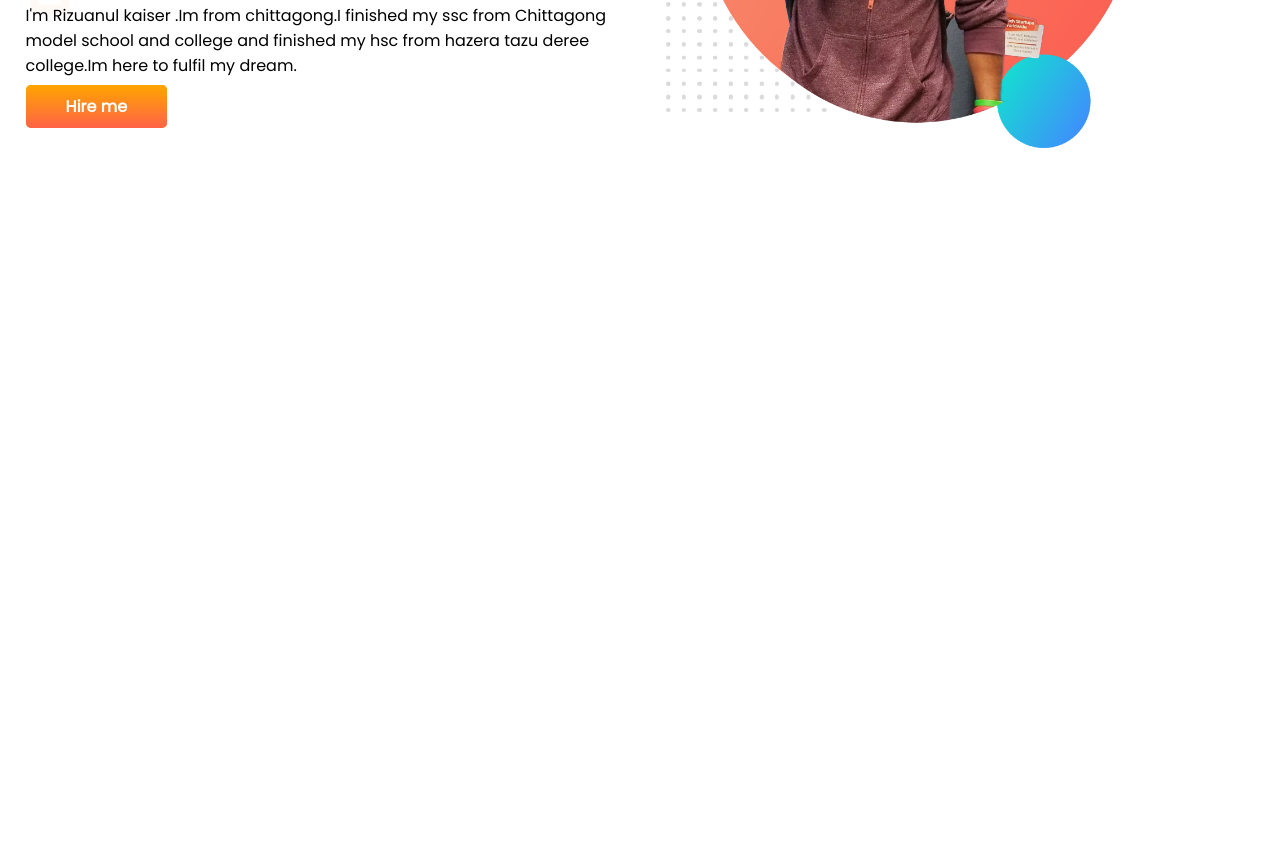
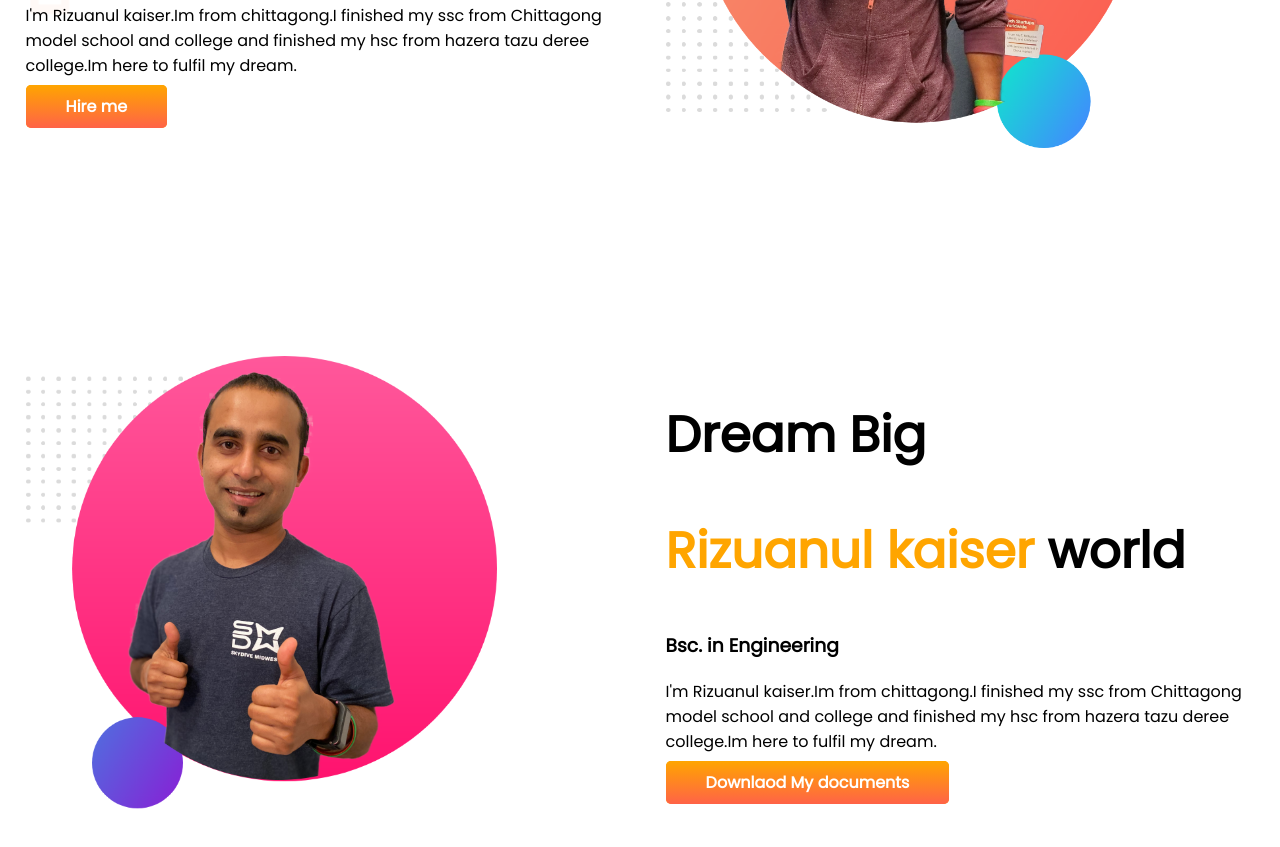
Before and after one commit to rizuanul-kaiser/developer-portfolio, a plain HTML site: page index.html in a window 1280 px wide. Shown: the part 345-1192 px from the top of the page. Before the commit the page ends 800 px from the top, so only its background shows below. Drawn offline with Linux system fonts and the light colour scheme.

Commit message:
my commit two

```diff
--- a/index.html
+++ b/index.html
@@ -17,13 +17,29 @@
     <section class="top-banner">
         <div class="half-width"><h1>Welcome to</h1>
         <h1><span class="orange-color">Rizuanul kaiser</span> world</h1>
-        <H3>Bsc. in Engineering</H3>
-        <p>I'm Rizuanul kaiser .Im from chittagong.I finished my ssc from Chittagong model school and college and finished my hsc from hazera tazu deree college.Im here to fulfil my dream.</p>
+        <h3>Bsc. in Engineering</h3>
+        <p>I'm Rizuanul kaiser.Im from chittagong.I finished my ssc from Chittagong model school and college and finished my hsc from hazera tazu deree college.Im here to fulfil my dream.</p>
         <a class="link-button" href="">Hire me</a>
     </div>
     <div class="half-width">    <img src="images/jhankar.png" alt="">
 
     </div>
     </section>
+
+    <section class="dream-big">
+        <div class="half-width">    <img src="images/jhankar2.png" alt="">
+
+        </div>
+        <div class="half-width">
+            <h1>Dream Big</h1>
+        <h1><span class="orange-color">Rizuanul kaiser</span> world</h1>
+        <h3>Bsc. in Engineering</h3>
+        <p>I'm Rizuanul kaiser.Im from chittagong.I finished my ssc from Chittagong model school and college and finished my hsc from hazera tazu deree college.Im here to fulfil my dream.</p>
+        <a class="link-button" href="">Downlaod My documents</a>
+    </div>
+
+
+    </div>
+    </section>
  </body>
 </html>
--- a/style.css
+++ b/style.css
@@ -11,6 +11,7 @@ h1{
 }
 section{
     display: flex;
+    margin-bottom: 150px;
 }
 .half-width{
     width: 50%;
```
